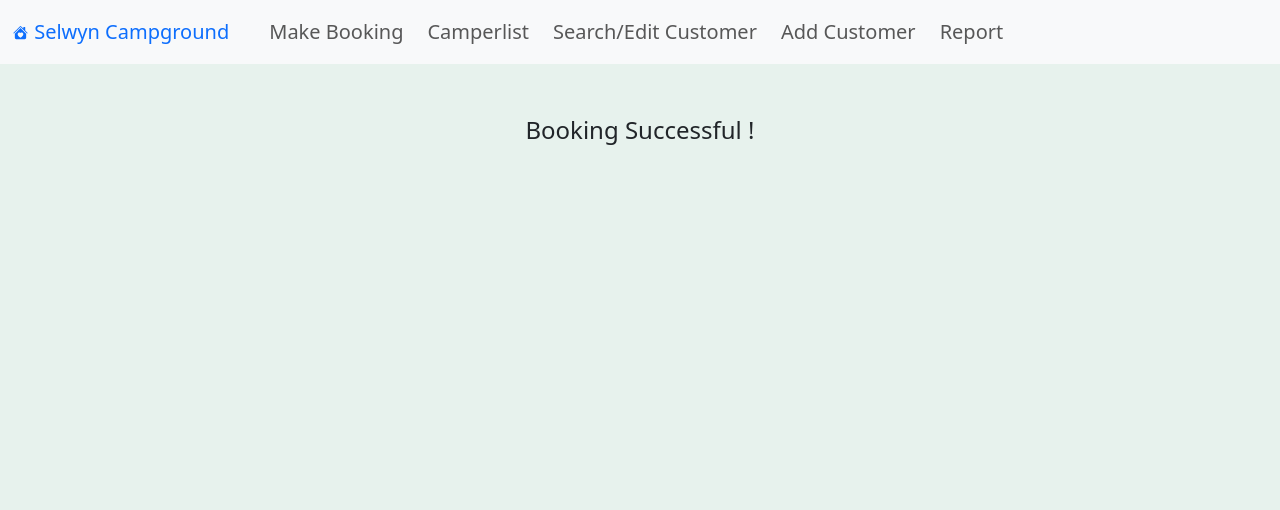
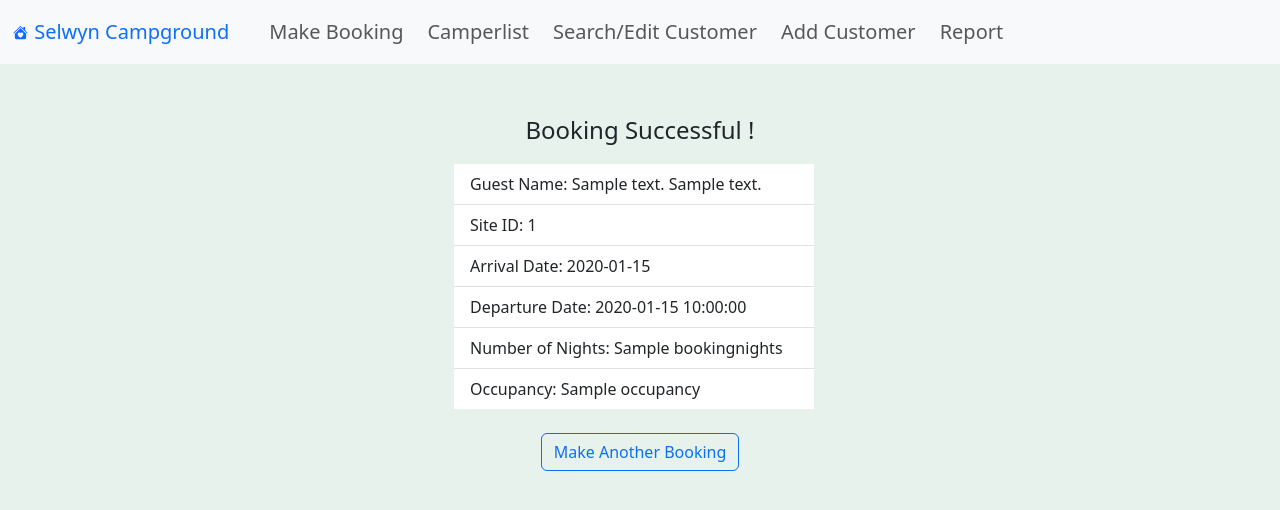
Before and after one commit to yingzhengv5/scg, a Flask app: template templates/bookingsuccess.html in a window 1280 px wide. Shown: the top 510 px of the page. Run offline with Flask 3, Linux system fonts and the light colour scheme; the template is opened without the code that fills it: most values are stand-ins (such as "Sample title", 1, 10 or a date in 2020).

Commit message:
Add results for display, implement Go Back button
Make booking, add customer, edit customer - apart from the message, display the detailed information accordingly.

```diff
--- a/app.py
+++ b/app.py
@@ -67,19 +67,20 @@ def makebooking():
     customerId = request.form.get('customer')
     bookingDate = request.form.get('bookingdate')
     firstNight = date.fromisoformat(bookingDate)
-    bookingNight = request.form.get('bookingnights')
+    bookingNights = request.form.get('bookingnights')
     occupancy = request.form.get('occupancy')
     connection = getCursor()
     # Add all booking nights to database
-    for night in range (int(bookingNight)):
+    for night in range (int(bookingNights)):
         booking_date = firstNight + timedelta(days=night)
         connection.execute("INSERT INTO bookings(site, customer, booking_date, occupancy) \
                        VALUES(%s, %s, %s, %s);",(siteId, customerId, booking_date, occupancy,))
-    return redirect(url_for("booking_success"))
-
-@app.route("/booking/add/successful")
-def booking_success():
-    return render_template("bookingsuccess.html")
+    # Get customer details
+    connection.execute("SELECT * FROM customers WHERE customer_id=%s;", (customerId,))
+    customerDetail = connection.fetchone()
+    # Get departure date
+    departureDate = firstNight + timedelta(days=int(bookingNights))
+    return render_template("bookingsuccess.html", customer_detail = customerDetail, site_id = siteId, bookingdate = bookingDate, bookingnights = bookingNights, departure_date = departureDate, occupancy = occupancy)
 
 @app.route("/customer/search")
 def search_customer():
--- a/templates/addsuccess.html
+++ b/templates/addsuccess.html
@@ -5,7 +5,7 @@
     <p class="fs-4 fw-normal mb-4">Thank you, customer information has been successfully entered.</p>
     <div class="row justify-content-center mb-3">
         <div class="col-8 text-center">
-            <table class="table table-default table-bordered">
+            <table class="table table-default table-bordered mt-2">
                 <thead>
                     <tr>
                         <th>Name</th>
@@ -22,6 +22,7 @@
             </table>
         </div>
     </div>
+    <a href="{{ url_for('add_customer')}}" class="btn btn-outline-primary mt-2">Add Another Customer</a>
 </div>
 
 {% endblock %}
--- a/templates/bookingsuccess.html
+++ b/templates/bookingsuccess.html
@@ -1,8 +1,22 @@
 {% extends "base.html" %}
 {% block content %}
 
-<div class="container text-center mt-5">
-    <p class="fs-4 fw-normal">Booking Successful !</p>
+<div class="container justify-content-center mt-5">
+    <p class="fs-4 fw-normal text-center">Booking Successful !</p>
+    <div class="row col-4 offset-4">
+        <!-- Display booking information -->
+        <ul class="list-group list-group-flush">
+            <li class="list-group-item">Guest Name: {{ customer_detail[1] }} {{ customer_detail[2] }}</li>
+            <li class="list-group-item">Site ID: {{ site_id }}</li>
+            <li class="list-group-item">Arrival Date: {{ bookingdate }}</li>
+            <li class="list-group-item">Departure Date: {{ departure_date }}</li>
+            <li class="list-group-item">Number of Nights: {{ bookingnights }}</li>
+            <li class="list-group-item">Occupancy: {{ occupancy }}</li>
+        </ul>
+    </div>
+    <div class="row justify-content-center mt-4">
+        <a href="{{ url_for('booking')}}" class="btn btn-outline-primary col-auto">Make Another Booking</a>
+    </div>
 </div>
 
 {% endblock %}
--- a/templates/updatesuccess.html
+++ b/templates/updatesuccess.html
@@ -5,7 +5,7 @@
     <p class="fs-4 fw-normal mb-4">The customer's information has been updated.</p>
     <div class="row justify-content-center mb-3">
         <div class="col-8 text-center">
-            <table class="table table-default table-bordered">
+            <table class="table table-default table-bordered mt-3">
                 <thead>
                     <tr>
                         <th>Name</th>
@@ -14,7 +14,7 @@
                     </tr>
                 </thead>
                 <tr>
-                    <!-- Display new customer's information -->
+                    <!-- Display the customer's updated information -->
                     <td>{{ update_customer[1] }} {{ update_customer[2] }}</td>
                     <td>{{ update_customer[3] }}</td>
                     <td>{{ update_customer[4] }}</td>
@@ -22,6 +22,7 @@
             </table>
         </div>
     </div>
+    <a href="{{ url_for('search_customer')}}" class="btn btn-outline-primary mt-2">Go Back</a>
 </div>
 
 {% endblock %}
```
Also changed, not shown: templates/bookingform.html (+5 -3 lines), templates/camperlist.html (+8 -2 lines), templates/matchedcustomer.html (+5 -2 lines), templates/report.html (+5 -2 lines), README.md.
